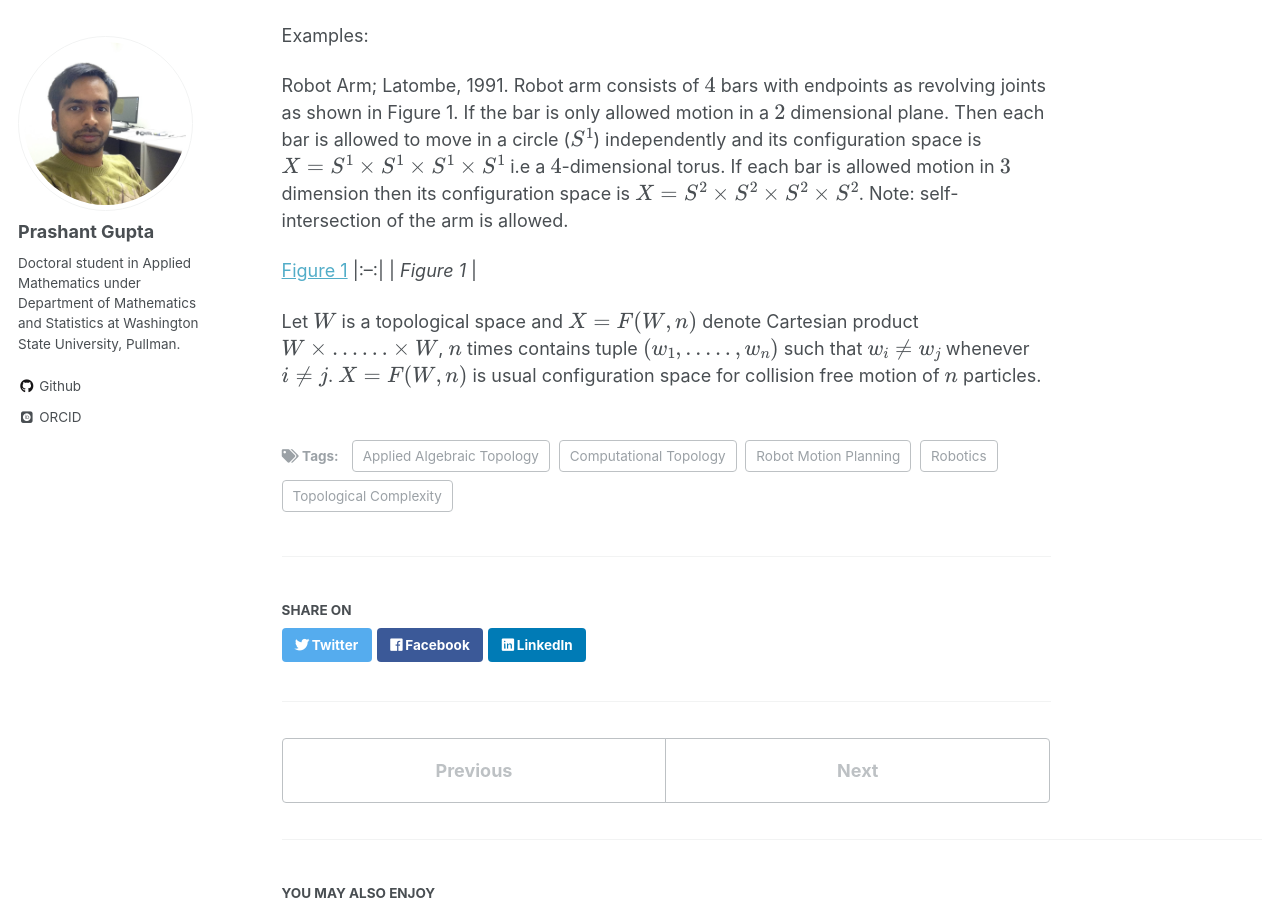
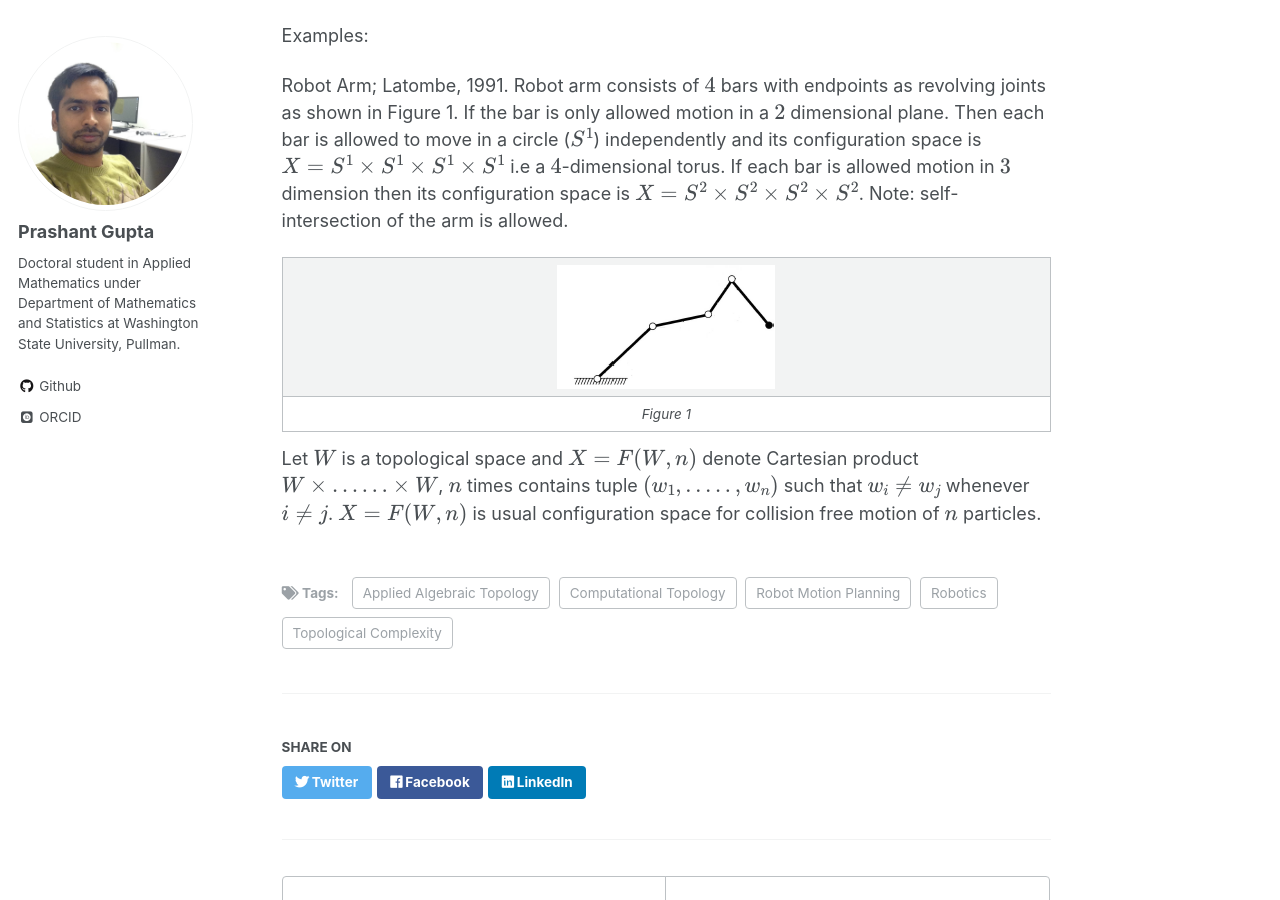
Before and after one commit to pragup/pragup.github.io, a Jekyll site: the page built from _posts/2020-03-08-Topological-Robot-Motion-Planning.md, in a window 1280 px wide and 900 px high, scrolled down 447 px. Built offline with Jekyll 4.4.1, drawn with Linux system fonts in a browser that asks for light colours; some web fonts are replaced; formulas are drawn with MathJax 3.

Commit message:
fixing image 1 !!!

```diff
--- a/_posts/2020-03-08-Topological-Robot-Motion-Planning.md
+++ b/_posts/2020-03-08-Topological-Robot-Motion-Planning.md
@@ -20,7 +20,7 @@
 Then each bar is allowed to move in a circle ($S^1$) independently and its configuration space is $X =  S^1 \times S^1 \times S^1 \times S^1$ i.e a $4$-dimensional torus.
 If each bar is allowed motion in $3$ dimension then its configuration space is $X =  S^2 \times S^2 \times S^2 \times S^2$. Note: self-intersection of the arm is allowed.
 
-[Figure 1]( https://pragup.github.io/images/topologyrobotmotionplanning_Figure1.PNG)
+|![Figure 1]( https://pragup.github.io/images/topologyrobotmotionplanning_Figure1.PNG)|
 |:--:|
 | *Figure 1* |
 
```
